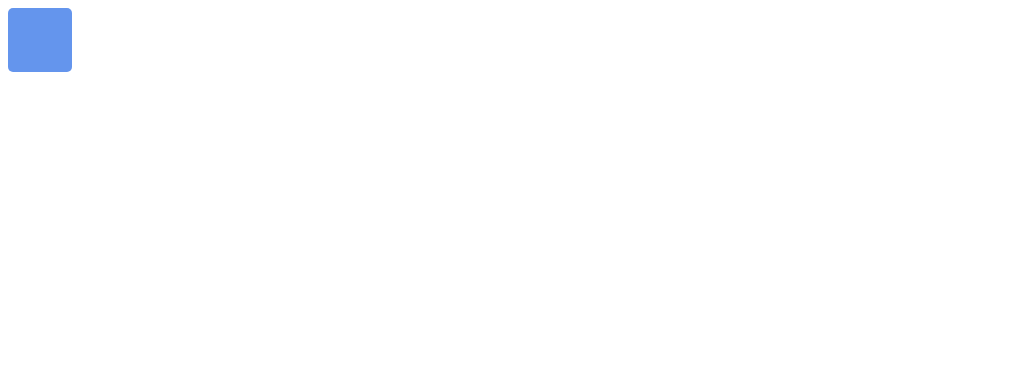
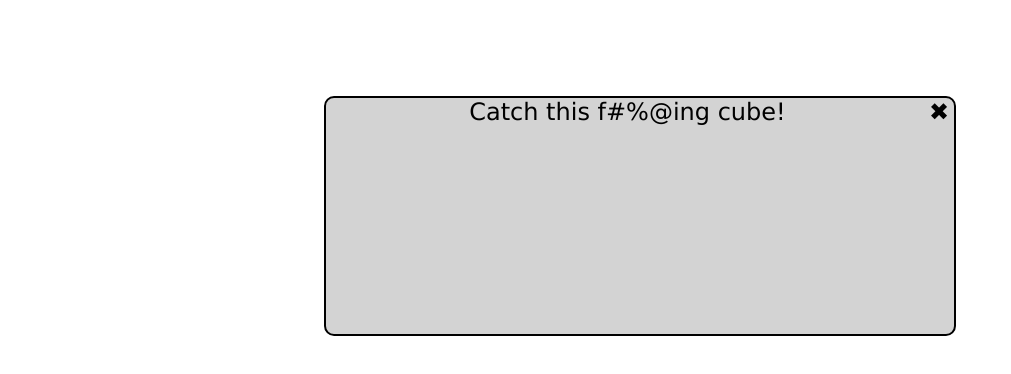
Before and after one commit to SsagorR/wanderingCube, a plain HTML site: page index.html in a window 1280 px wide. Shown: the whole page, without its empty margins (0-1011 px from the left). Drawn offline with Linux system fonts and the light colour scheme.

Commit message:
third(you can catch it now)

```diff
--- a/index.html
+++ b/index.html
@@ -5,23 +5,34 @@
 	<link rel="stylesheet" type="text/css" href="style.css">
 </head>
 <body>
-	<div class="cube" id="cube" onmouseover="randomPosition(cube)"></div>
+	<div class="startingAlert" id="alert">
+		<span class="catch">Catch this f#%@ing cube!</span>
+		<span class="cross" id="cross" onclick="closeWindow()">
+    		&#10006;
+  		</span>
+  	</div>
+	<div class="cube" id="cube" onmouseover="randomPosition(cube)" onclick="alert('gotcha!')"></div>
 	<script type="text/javascript">
 	var cube = document.getElementById('cube');
 	function randomPosition(elem) {
-		// var oneOrZero =  Math.floor(Math.random()*(1 - 0 + 1) + 0);
-		// if (oneOrZero === 0) {
 
+
+		if(event.shiftKey) {
+			return;
+		} else {
 			elem.style.marginTop = Math.floor(Math.random()*(document.documentElement.clientHeight - cube.clientHeight - 1 + 1) + 1).toString() + 'px';
 			elem.style.marginLeft = Math.floor(Math.random()*(document.documentElement.clientWidth - cube.clientWidth - 1 + 1) + 1).toString() + 'px';
+		}
 
-		// } else if (oneOrZero === 1) {
-		// 	elem.style.marginBottom = Math.floor(Math.random()*(40 - 1 + 1) + 1).toString() + 'em';
-		// 	elem.style.marginRight = Math.floor(Math.random()*(40 - 1 + 1) + 1).toString() + 'em';
-		// 	elem.style.marginTop = '0';
-		// 	elem.style.marginLeft = '0';
-		// }
 	}
+
+	function closeWindow() {
+		document.getElementById('alert').style.display = 'none';
+		document.getElementById('cube').style.marginTop = '4em';
+	}
+
+
+
 	</script>
 </body>
 </html>
--- a/style.css
+++ b/style.css
@@ -1,10 +1,36 @@
 * {
+	font-family: Verdana, sans-serif;
 	box-sizing: border-box;
 }
 
 .cube {
+	position: relative;
 	height: 4em;
 	width: 4em;
 	background-color: cornflowerblue;
 	border-radius: 5px;
+	margin-left: 30%;
+	margin-top: -5em;
+	z-index: 0;
 }
+
+.startingAlert {
+	position: relative;
+	display: block;
+	z-index: 1;
+	margin-left: 25%;
+	width: 50%;
+	text-align: center;
+	border: 2px solid black;
+	border-radius: 10px;
+	background-color: lightgrey;
+	height: 10em;
+	margin-top: 4em;
+	font-size: 1.5em;
+}
+
+.cross {
+	float: right;
+	margin-right: 5px;
+	cursor: pointer;
+}
```
